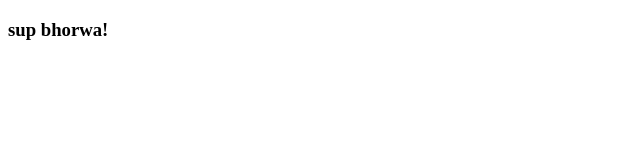
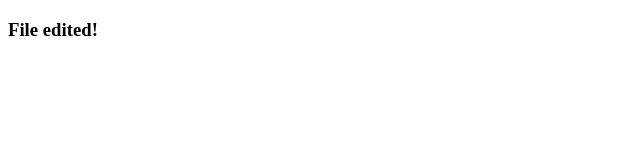
Before and after one commit to toskypd/jenkin, a website: page public/index.html in a window 1280 px wide. Shown: the full height of the page, 0-640 px from the left. Drawn offline with Linux system fonts and the light colour scheme.

Commit message:
Update index.html

```diff
--- a/public/index.html
+++ b/public/index.html
@@ -6,6 +6,6 @@
     <title>Jenkins</title>
 </head>
 <body>
-    <h3>sup bhorwa!</h3>
+    <h3>File edited!</h3>
 </body>
 </html>
```
